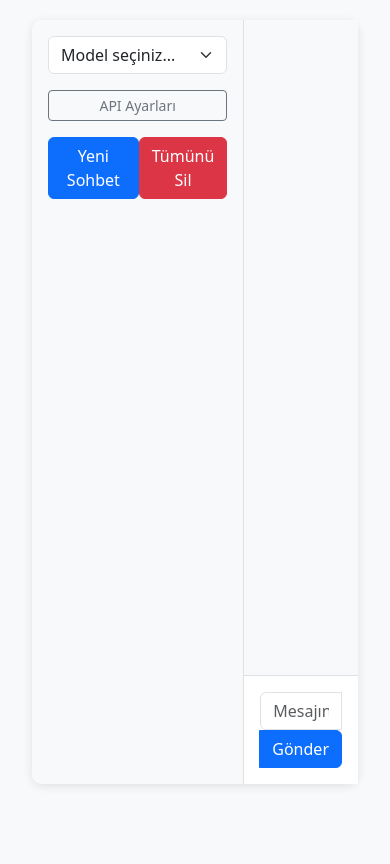
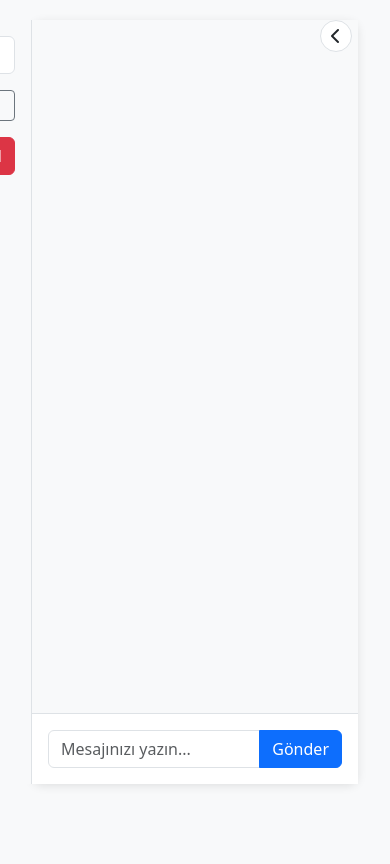
Before and after one commit to kozguven/aichat, a PHP site: page / in a window 390 px wide. Run offline with PHP 8.4, Linux system fonts and the light colour scheme; data that the repository does not hold is empty; some libraries are stand-ins or nearby versions.

Commit message:
Sidebar update

```diff
--- a/index.php
+++ b/index.php
@@ -9,6 +9,8 @@ session_start();
     <title>AI Chat Interface</title>
     <link href="https://cdn.jsdelivr.net/npm/bootstrap@5.3.2/dist/css/bootstrap.min.css" rel="stylesheet">
     <link href="https://cdnjs.cloudflare.com/ajax/libs/prism/1.29.0/themes/prism-tomorrow.min.css" rel="stylesheet">
+    <link rel="stylesheet" href="https://cdnjs.cloudflare.com/ajax/libs/font-awesome/6.5.1/css/all.min.css">
+
     <script src="https://code.jquery.com/jquery-3.6.0.min.js"></script>
     <script src="https://cdnjs.cloudflare.com/ajax/libs/prism/1.29.0/prism.min.js"></script>
     <script src="https://cdnjs.cloudflare.com/ajax/libs/prism/1.29.0/components/prism-markup-templating.min.js"></script>
@@ -191,11 +193,47 @@ session_start();
         ::-webkit-scrollbar-thumb:hover {
             background: #555;
         }
+        .sidebar-toggle {
+        position: absolute;
+        left: 320px;
+        top: 20px;
+        z-index: 1000;
+        background: #fff;
+        border: 1px solid #dee2e6;
+        border-radius: 50%;
+        width: 32px;
+        height: 32px;
+        display: flex;
+        align-items: center;
+        justify-content: center;
+        cursor: pointer;
+        transition: all 0.3s ease;
+        }
+
+        .sidebar.collapsed {
+            margin-left: -300px;
+        }
+
+        .sidebar-toggle.collapsed {
+            left: 20px;
+        }
+
+        @media (max-width: 768px) {
+            .sidebar {
+                margin-left: -300px;
+            }
+            .sidebar.expanded {
+                margin-left: 0;
+            }
+        }
     </style>
 </head>
 <body>
     <div class="container-fluid h-100">
         <div class="chat-container">
+            <div class="sidebar-toggle">
+                <i class="fas fa-chevron-left"></i>
+            </div>
             <div class="sidebar p-3">
                 <div class="d-flex flex-column">
                     <select id="modelSelect" class="form-select mb-3">
@@ -576,6 +614,11 @@ session_start();
                 storage.saveChat(currentChat);
             }
         });
+        function toggleSidebar() {
+            $('.sidebar').toggleClass('collapsed');
+            $('.sidebar-toggle').toggleClass('collapsed');
+            $('.sidebar-toggle i').toggleClass('fa-chevron-left fa-chevron-right');
+        }
 
         // Event Listeners
         $(document).ready(function() {
@@ -587,6 +630,10 @@ session_start();
                     sendMessage();
                 }
             });
+            $('.sidebar-toggle').click(function() {
+                toggleSidebar();
+            });
+
         });
     </script>
 </body>
```
